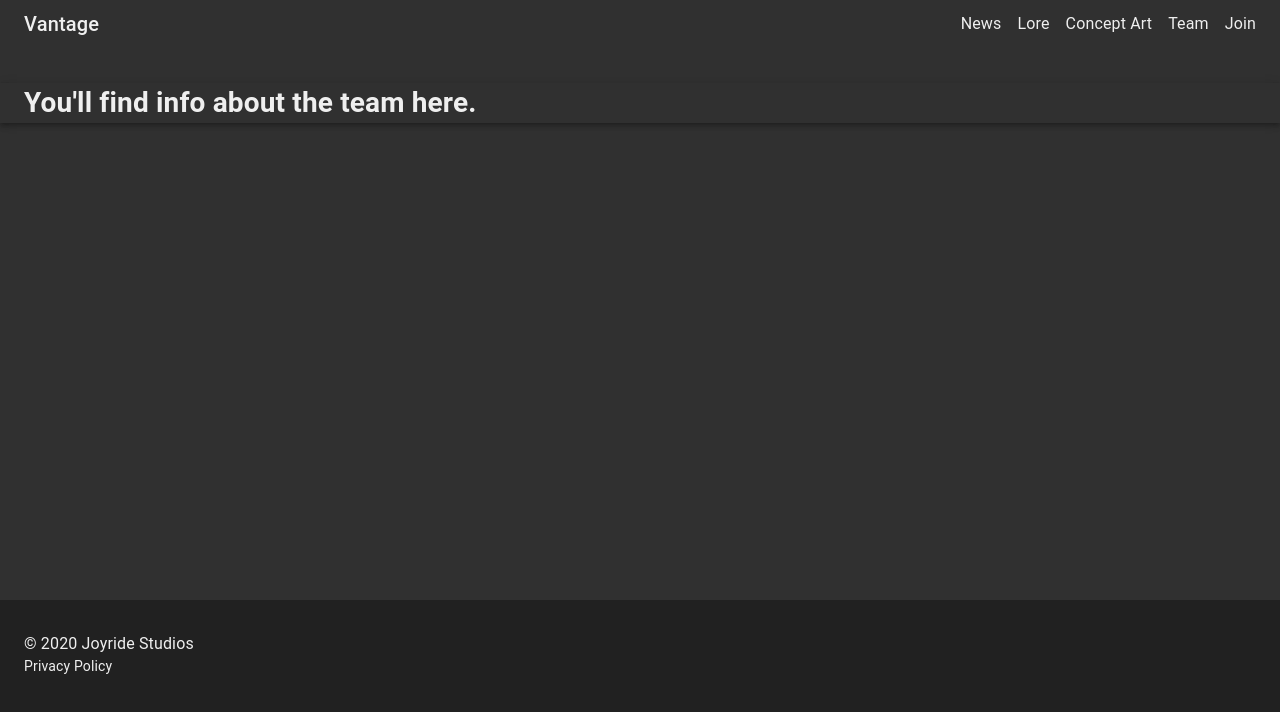
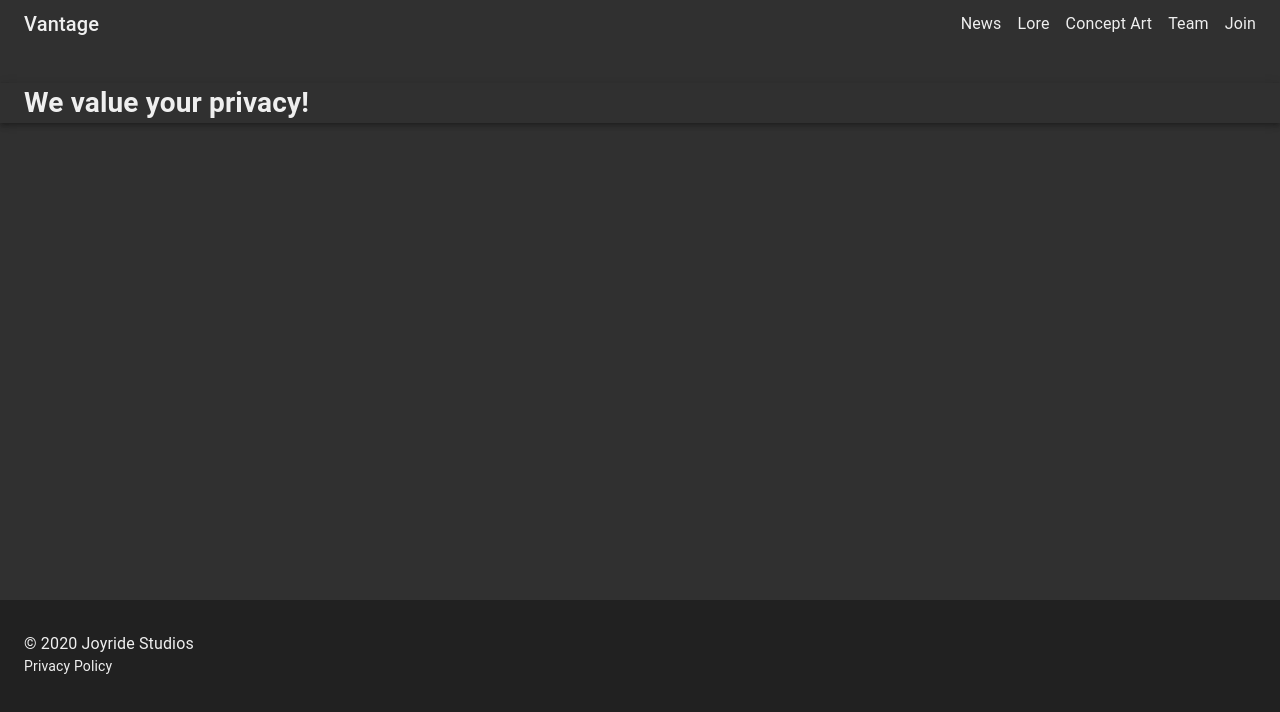
Before and after one commit to TheWirv/vantage-website, a Next.js app: page /privacy-policy in a window 1280 px wide. Shown: the top 712 px of the page. Built offline with nearby package versions, Linux system fonts and the light colour scheme.

Commit message:
Changes: - renamed a few things

```diff
--- a/pages/concept-art.tsx
+++ b/pages/concept-art.tsx
@@ -7,7 +7,7 @@ import {Layout} from 'shared/components';
 
 const siteTitle = 'Concept Art';
 
-const News: React.FC = () => (
+const ConceptArt: React.FC = () => (
   <>
     <Head>
       <title>{siteTitle}</title>
@@ -22,4 +22,4 @@ const News: React.FC = () => (
   </>
 );
 
-export default News;
+export default ConceptArt;
--- a/pages/join.tsx
+++ b/pages/join.tsx
@@ -7,7 +7,7 @@ import {Layout} from 'shared/components';
 
 const siteTitle = 'Join the team!';
 
-const News: React.FC = () => (
+const Join: React.FC = () => (
   <>
     <Head>
       <title>{siteTitle}</title>
@@ -22,4 +22,4 @@ const News: React.FC = () => (
   </>
 );
 
-export default News;
+export default Join;
--- a/pages/lore/[id].tsx
+++ b/pages/lore/[id].tsx
@@ -5,7 +5,7 @@ import {Layout} from 'shared/components';
 
 const siteTitle = 'Vantage News';
 
-const NewsPost: React.FC = () => (
+const LoreEntry: React.FC = () => (
   <>
     <Head>
       <title>{siteTitle}</title>
@@ -18,4 +18,4 @@ const NewsPost: React.FC = () => (
   </>
 );
 
-export default NewsPost;
+export default LoreEntry;
--- a/pages/lore/index.tsx
+++ b/pages/lore/index.tsx
@@ -7,7 +7,7 @@ import {Layout} from 'shared/components';
 
 const siteTitle = 'The Lore of Vantage';
 
-const News: React.FC = () => (
+const Lore: React.FC = () => (
   <>
     <Head>
       <title>{siteTitle}</title>
@@ -22,4 +22,4 @@ const News: React.FC = () => (
   </>
 );
 
-export default News;
+export default Lore;
--- a/pages/privacy-policy.tsx
+++ b/pages/privacy-policy.tsx
@@ -5,9 +5,9 @@ import {Container} from '@material-ui/core';
 // Components
 import {Layout} from 'shared/components';
 
-const siteTitle = 'Team';
+const siteTitle = 'Privacy Policy';
 
-const News: React.FC = () => (
+const PrivacyPolicy: React.FC = () => (
   <>
     <Head>
       <title>{siteTitle}</title>
@@ -16,10 +16,10 @@ const News: React.FC = () => (
 
     <Layout>
       <Container>
-        <h1>You'll find info about the team here.</h1>
+        <h1>We value your privacy!</h1>
       </Container>
     </Layout>
   </>
 );
 
-export default News;
+export default PrivacyPolicy;
--- a/pages/team.tsx
+++ b/pages/team.tsx
@@ -7,7 +7,7 @@ import {Layout} from 'shared/components';
 
 const siteTitle = 'Team';
 
-const News: React.FC = () => (
+const Team: React.FC = () => (
   <>
     <Head>
       <title>{siteTitle}</title>
@@ -22,4 +22,4 @@ const News: React.FC = () => (
   </>
 );
 
-export default News;
+export default Team;
```
